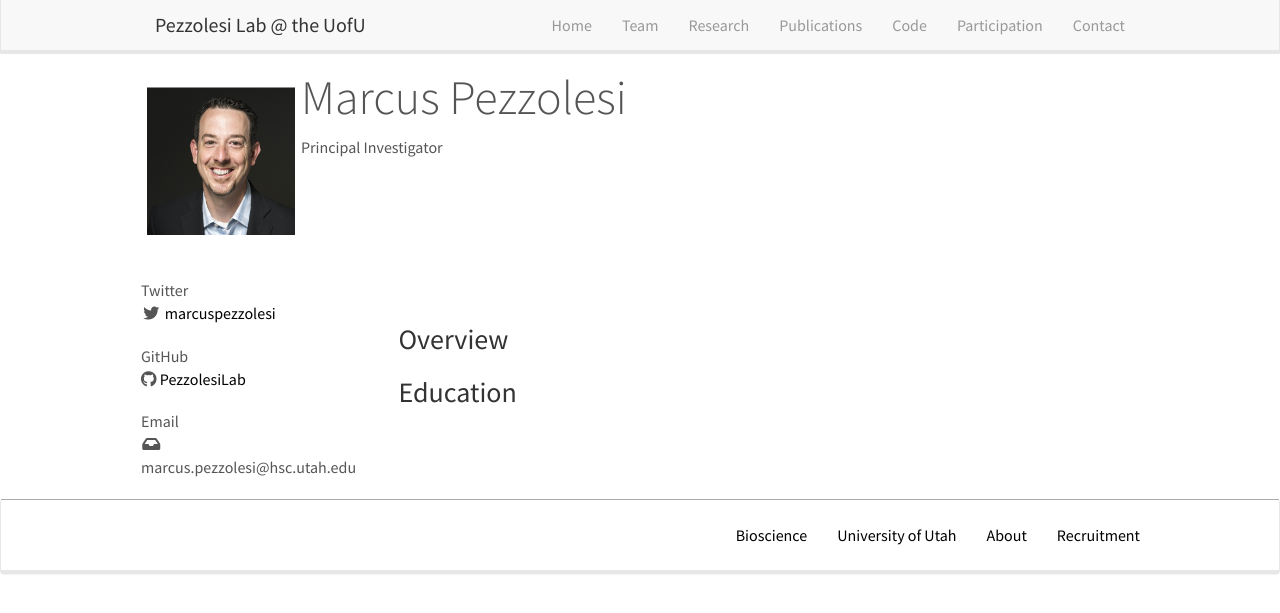
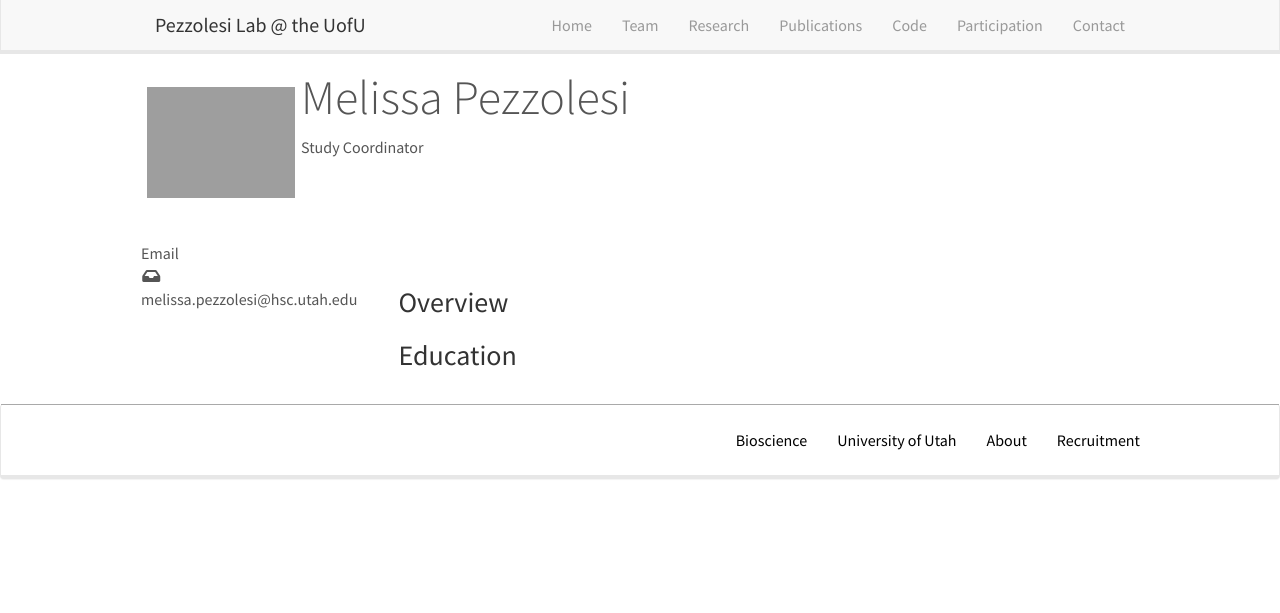
Before and after one commit to PezzolesiLab/pezzolesilab, a Jekyll site: the page built from team/melissapezzolesi.md, in a window 1280 px wide. Shown: the top 613 px of the page. Built offline with Jekyll 4.4.1, drawn with Linux system fonts in a browser that asks for light colours; nearby versions of some CDN libraries.

Commit message:
Update melissapezzolesi.md

```diff
--- a/team/melissapezzolesi.md
+++ b/team/melissapezzolesi.md
@@ -1,13 +1,13 @@
 ---
 layout: member
-title: Marcus Pezzolesi
-position: Principal Investigator
-handle: marcuspezzolesi
-email: marcus.pezzolesi@hsc.utah.edu
-twitter: marcuspezzolesi
-github: PezzolesiLab
+title: Melissa Pezzolesi
+position: Study Coordinator
+handle: melissapezzolesi
+email: melissa.pezzolesi@hsc.utah.edu
+twitter:
+github:
 scholar:
-photo: Marcus.jpeg
+photo:
 ucsf:
 ---
 
```
